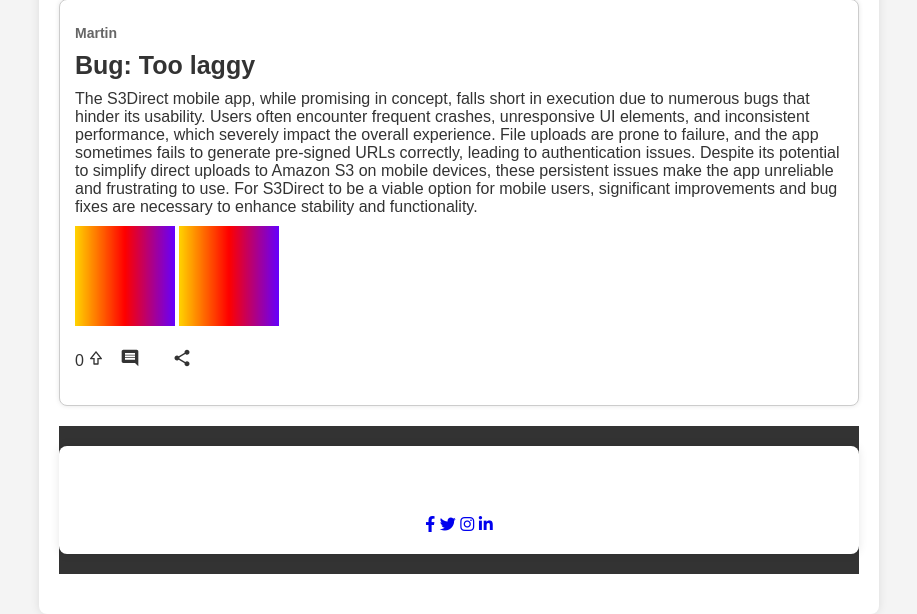
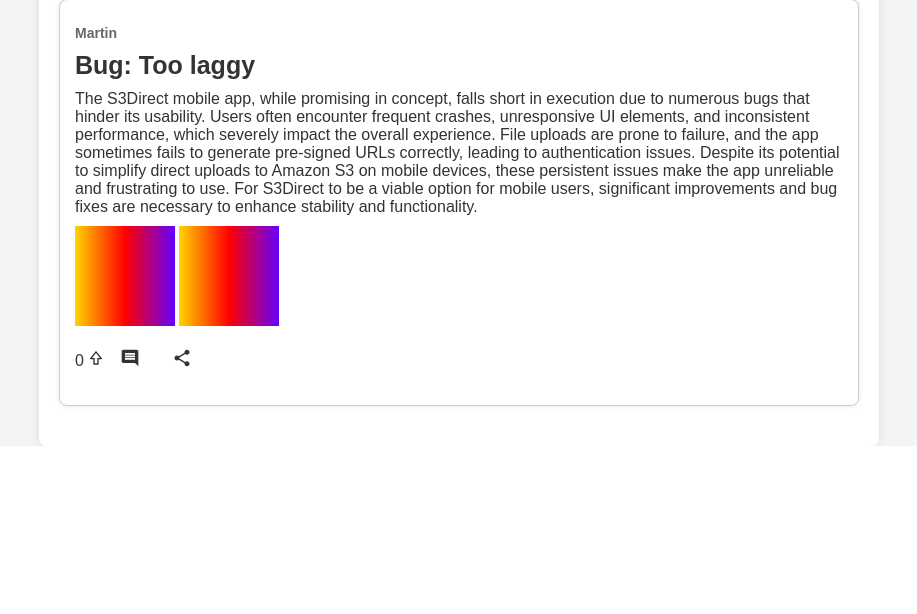
Before and after one commit to viswc/S3-Direct-Website, a Django app: page /forum/ in a window 1280 px wide. Shown: the part 1828-2442 px from the top of the page, without its empty margins (181-1098 px from the left). After the commit the page ends 2274 px from the top, so only its background shows below. Run offline with Django 5.2, Linux system fonts and the light colour scheme; data comes from the database, SQL or seed files in the repository.

Commit message:
removefooter

```diff
--- a/S3DirectWebsite/Core/templates/Core.html
+++ b/S3DirectWebsite/Core/templates/Core.html
@@ -48,18 +48,6 @@
     {% block content %}
     {% endblock %}
 
-    <footer>
-      <div class="container footer">
-          <p>&copy; 2024 S3 Direct. All rights reserved.</p>
-            <div class="social-icons">
-                <a href="#"><i class="fab fa-facebook-f"></i></a>
-                <a href="#"><i class="fab fa-twitter"></i></a>
-                <a href="#"><i class="fab fa-instagram"></i></a>
-                <a href="#"><i class="fab fa-linkedin-in"></i></a>
-            </div>
-        </div>
-    </footer>
-
     <script src="/static/script.js"></script>
 </body>
 
```
